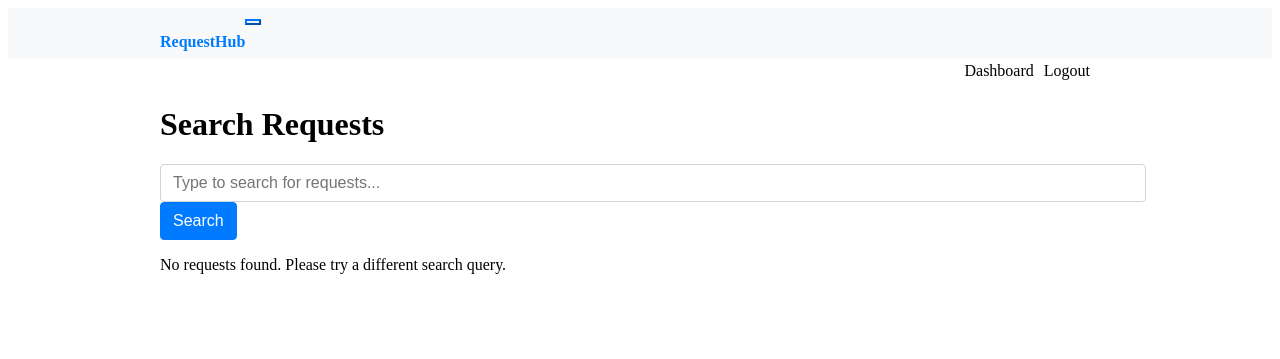
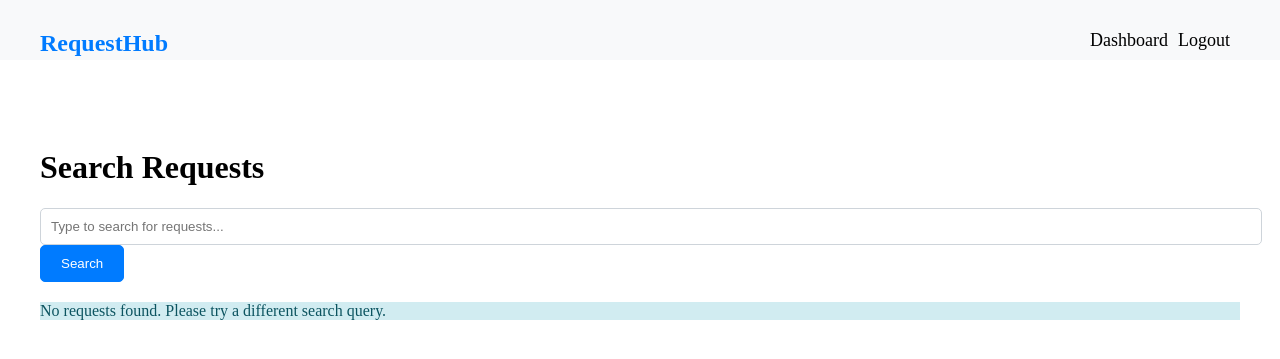
Before and after one commit to dynamicCat/CITS5505_Group_Project, a Flask app: page /search_requests in a window 1280 px wide. Shown: the top 359 px of the page. Run offline with Flask 3, Linux system fonts and the light colour scheme; some libraries are stand-ins or nearby versions.

Commit message:
fix the header

```diff
--- a/app/static/css/search.css
+++ b/app/static/css/search.css
@@ -1,155 +1,100 @@
-/* styles.css */
-li {
-    display: list-item;
-    text-align: -webkit-match-parent;
-    list-style-type: disc;
-    margin-bottom: .25rem;
+/* Reset some default styles */
+body, html {
+  margin: 0;
+  padding: 0;
+}
+ul, ol {
+  list-style: none;
+  padding: 0;
+  margin: 0;
 }
 
-a {
+/* Basic styles for the container */
+.container {
+  width: 100%;
+  max-width: 1200px;
+  margin: 0 auto;
+  padding: 20px;
+}
+
+/* Navbar styles */
+.navbar {
+  background-color: #f8f9fa;
+  padding: 10px 0;
+}
+
+.navbar-brand {
+  float:left;
+  font-size: 24px;
+  font-weight: bold;
   color: #007bff;
   text-decoration: none;
-    background-color: transparent;
-}
-
-a:hover {
-    color: #0056b3;
-}
-
-.navbar-toggler {
-    order: 2;
 }
 
 .navbar-nav {
   display: flex;
+  float:right;
   align-items: center;
 }
 
-.navbar-nav .navbar-brand {
-    float:left;
-}
-
-.navbar-collapse {
-    padding-top:10px;
-    order: 3;
-}
-
-.navbar-nav li {
-    list-style-type: none;
-}
-
-.navbar-nav li a {
-    text-decoration: none;
-    color: inherit;
-}
-
-.container {
-    width: 100%;
-    max-width: 960px;
-    height:50px;
-    margin-right: auto;
-    margin-left: auto;
-}
-
-.mt-5 {
-    margin-top: 3rem !important;
-}
-
-.navbar {
-    background-color: #f8f9fa !important;
-}
-
-.navbar-expand-lg {
-    -ms-flex-wrap: nowrap;
-    flex-wrap: nowrap;
-}
-
-.navbar-light.bg-light {
-    background-color: #f8f9fa !important;
-}
-
-.navbar-brand {
-    padding-top:25px;
-    float:left;
-    font-weight: bold;
-}
-
-.navbar-toggler {
-    border-color: #007bff;
-}
-
-.navbar-nav {
-    margin-right: 10px;
-    display: flex;
-    justify-content: flex-end;
-}
-
-.nav-item {
+.navbar-nav .nav-item {
   margin-right: 10px;
 }
 
 .nav-link {
+  color: #000000;
+  text-decoration: none;
+  font-size: 18px;
+}
+
+.nav-link:hover {
   color: #007bff;
 }
 
-
-
-.container {
-    width: 100%;
-    max-width: 960px;
-    margin-right: auto;
-    margin-left: auto;
-    padding-right: 15px;
-    padding-left: 15px;
-}
-
-.mt-5 {
-    margin-top: 3rem !important;
-}
-
+/* Form styles */
 .form-group {
-    margin-bottom: 1rem;
+  margin-bottom: 20px;
 }
 
 .form-control {
-    display: block;
   width: 100%;
-    padding: .375rem .75rem;
-    font-size: 1rem;
-    line-height: 1.5;
-    color: #495057;
-    background-color: #fff;
-    background-clip: padding-box;
+  padding: 10px;
   border: 1px solid #ced4da;
-    border-radius: .25rem;
-    transition: border-color .15s ease-in-out,box-shadow .15s ease-in-out;
+  border-radius: 5px;
+}
+
+textarea.form-control {
+  resize: vertical;
 }
 
 .btn {
-    display: inline-block;
-    font-weight: 400;
-    color: #212529;
-    text-align: center;
-    vertical-align: middle;
-    -webkit-user-select: none;
-    -moz-user-select: none;
-    -ms-user-select: none;
-    user-select: none;
-    background-color: transparent;
-    border: 1px solid transparent;
-    padding: .375rem .75rem;
-    font-size: 1rem;
-    line-height: 1.5;
-    border-radius: .25rem;
-    transition: color .15s ease-in-out,background-color .15s ease-in-out,border-color .15s ease-in-out,box-shadow .15s ease-in-out;
+  padding: 10px 20px;
+  border-radius: 5px;
 }
 
 .btn-primary {
-    color: #fff;
   background-color: #007bff;
-    border-color: #007bff;
+  border: 1px solid #007bff;
+  color: #ffffff;
 }
 
+.btn-primary:hover {
+  background-color: #0056b3;
+  border-color: #0056b3;
+}
+
+.btn-secondary {
+  background-color: #6c757d;
+  border: 1px solid #6c757d;
+  color: #ffffff;
+}
+
+.btn-secondary:hover {
+  background-color: #5a6268;
+  border-color: #5a6268;
+}
+
+/* List group styles */
 .list-group {
   display: -webkit-box;
   display: -ms-flexbox;
@@ -188,3 +133,13 @@ a:hover {
   -ms-flex-align: start !important;
   align-items: flex-start !important;
 }
+
+.mt-5 {
+  margin-top: 3rem !important;
+}
+
+.alert-info {
+  color: #0c5460;
+  background-color: #d1ecf1;
+  border-color: #bee5eb;
+}
--- a/app/templates/search_requests.html
+++ b/app/templates/search_requests.html
@@ -11,13 +11,9 @@
     <script src="https://stackpath.bootstrapcdn.com/bootstrap/4.5.2/js/bootstrap.min.js"></script>
 </head>
 <body>
-
     <nav class="navbar navbar-expand-lg navbar-light bg-light">
         <div class="container">
             <a class="navbar-brand" href="{{ url_for('dashboard') }}">RequestHub</a>
-            <button class="navbar-toggler" type="button" data-toggle="collapse" data-target="#navbarNav" aria-controls="navbarNav" aria-expanded="false" aria-label="Toggle navigation">
-                <span class="navbar-toggler-icon"></span>
-            </button>
             <div class="collapse navbar-collapse" id="navbarNav">
                 <ul class="navbar-nav ml-auto">
                     {% if session.get('username') %}
@@ -25,8 +21,7 @@
                         <a class="nav-link" href="{{ url_for('dashboard') }}">{{ session['username'] }}</a>
                     </li>
                     {% endif %}
-            <div class="collapse navbar-collapse" id="navbarNav">
-                <ul class="navbar-nav ml-auto">
+                <ul class="navbar-nav">
                     <li class="nav-item">
                         <a class="nav-link" href="{{ url_for('dashboard') }}">Dashboard</a>
                     </li>
@@ -37,10 +32,6 @@
             </div>
         </div>
     </nav>
-
-
-
-
     <div class="container mt-5">
         <h1>Search Requests</h1>
         <form action="{{ url_for('search_requests') }}" method="GET">
@@ -65,7 +56,5 @@
             </div>
         {% endif %}
     </div>
-
-
 </body>
 </html>
```
Also changed, not shown: app/templates/my_accepted_requests.html (+7 -2 lines). Lines whose indentation alone changed are shown as unchanged.
